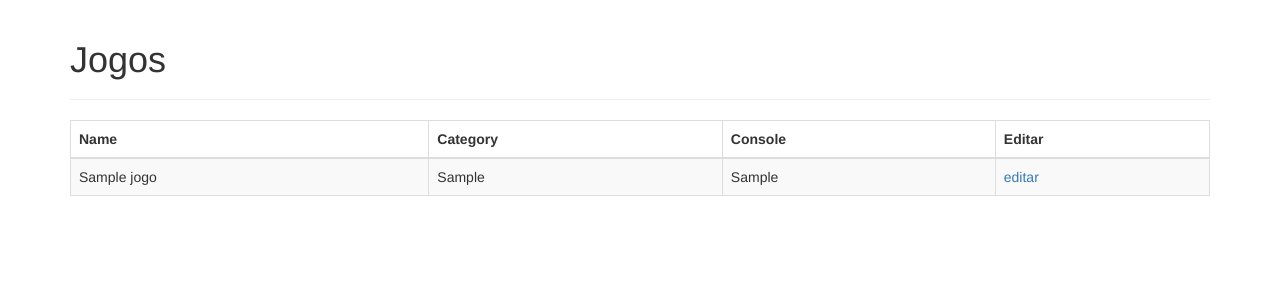
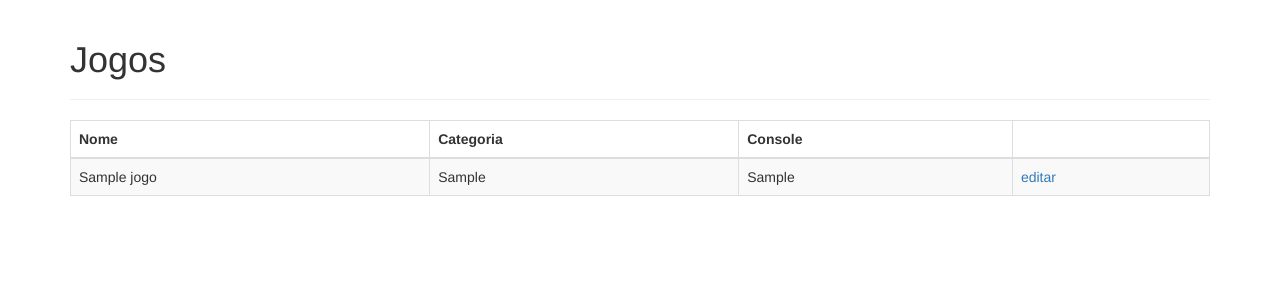
Before and after one commit to mauriciobranda/aula6, a Flask app: page / in a window 1280 px wide. Shown: the top 300 px of the page. Run offline with Flask 2, Linux system fonts and the light colour scheme; tables that the repository leaves empty or names only in its code hold one stand-in row (values such as "Sample post"); some libraries are stand-ins or nearby versions.

```diff
--- a/templates/lista.html
+++ b/templates/lista.html
@@ -3,10 +3,10 @@
     <table class="table table-striped table-responsive table-bordered">
         <thead>
             <tr>
-                <th>Name</th>
-                <th>Category</th>
+                <th>Nome</th>
+                <th>Categoria</th>
                 <th>Console</th>
-                <th>Editar</th>
+                <th></th>
             </tr>
         </thead>
         <tbody>
```
